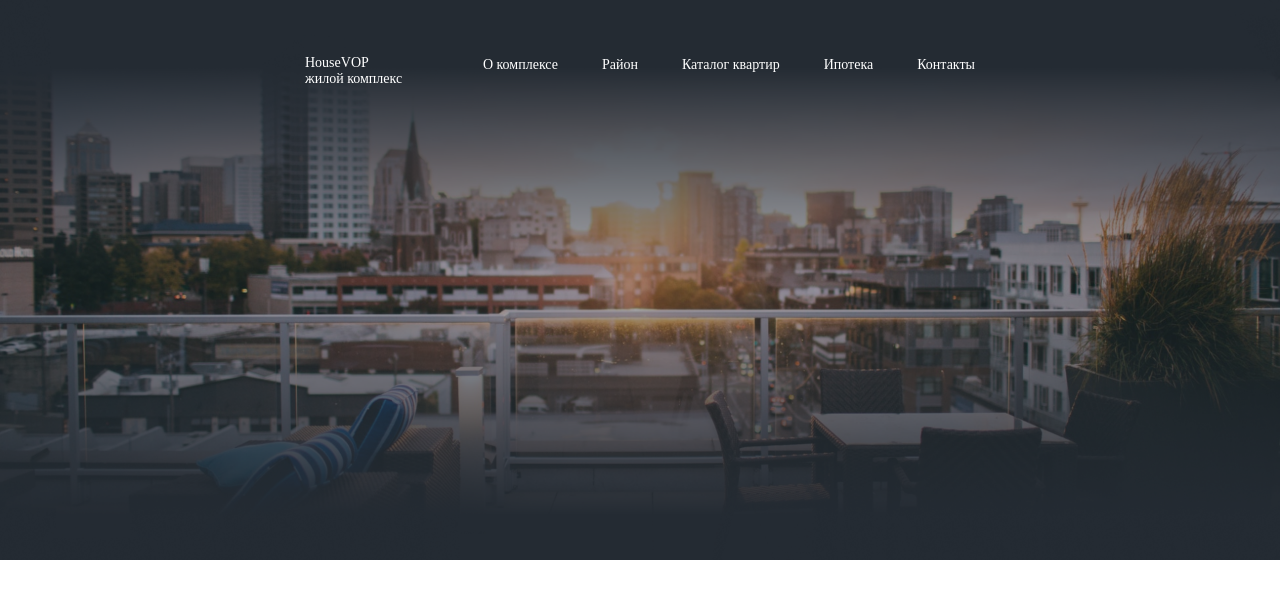
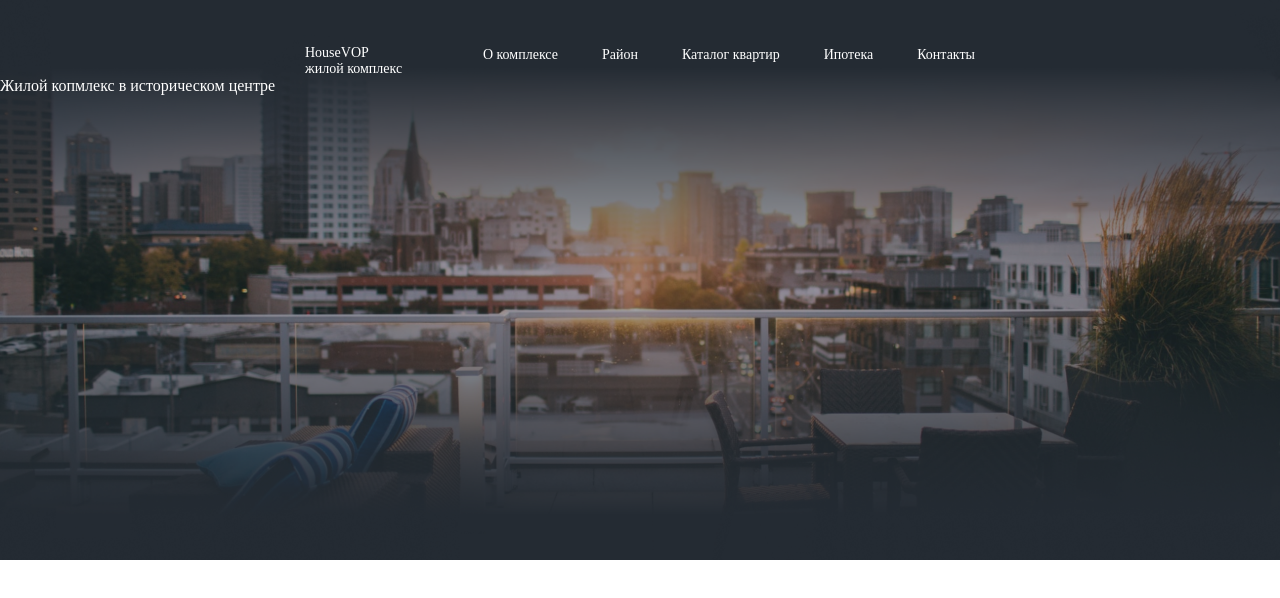
Before and after one commit to Iraidas/Residential-complex, a website: page src/index.html in a window 1280 px wide. Drawn offline with Linux system fonts and the light colour scheme.

Commit message:
front-part layout

```diff
--- a/src/index.html
+++ b/src/index.html
@@ -9,6 +9,7 @@
     <body>
         <div class="front-part">
             <img src="img/src/Rectangle.png">
+            <div class="navigation">
                 <div class="header">
                     <div class="logo">
                         <p>HouseVOP</p>
@@ -34,5 +35,6 @@
                     </div>
                 </div>
             </div>
+        </div>
     </body>
 </html>
--- a/src/sass/style.sass
+++ b/src/sass/style.sass
@@ -13,11 +13,18 @@
     img
         width: 100%
 
+
+.navigation
+    display: flex
+    flex-direction: column
+    position: absolute
+    width: 100%
+    z-index: 100
+
 .header
     display: flex
-    position: absolute
     justify-content: space-between
-    padding-top: 55px
+    padding-top: 45px
     width: 100%
     z-index: 100
     p
```
Also changed, not shown: src/css/style.min.css. Lines whose indentation alone changed are shown as unchanged.
